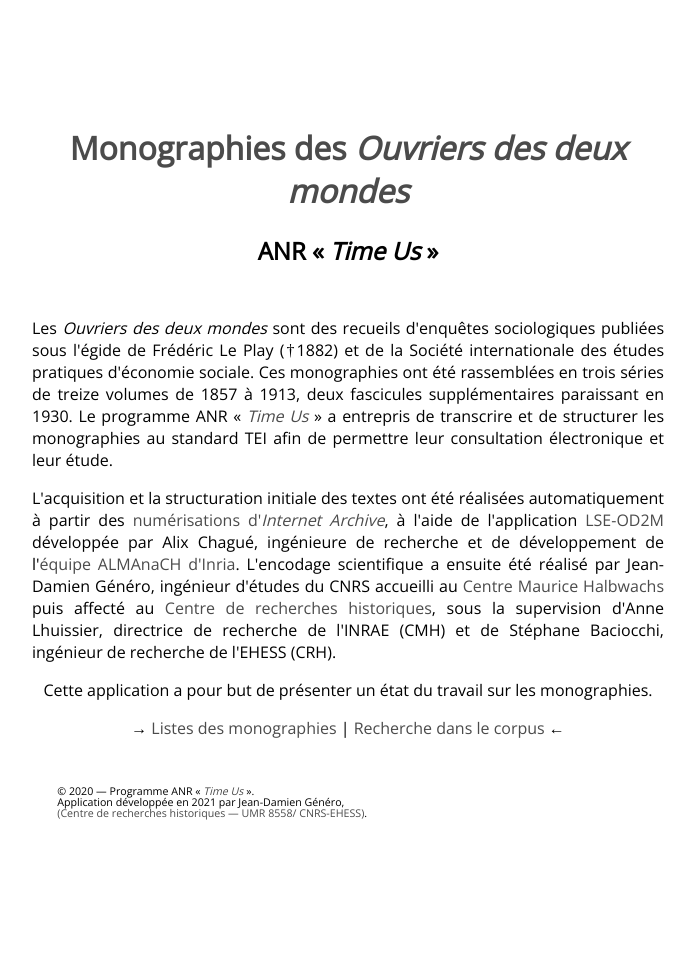
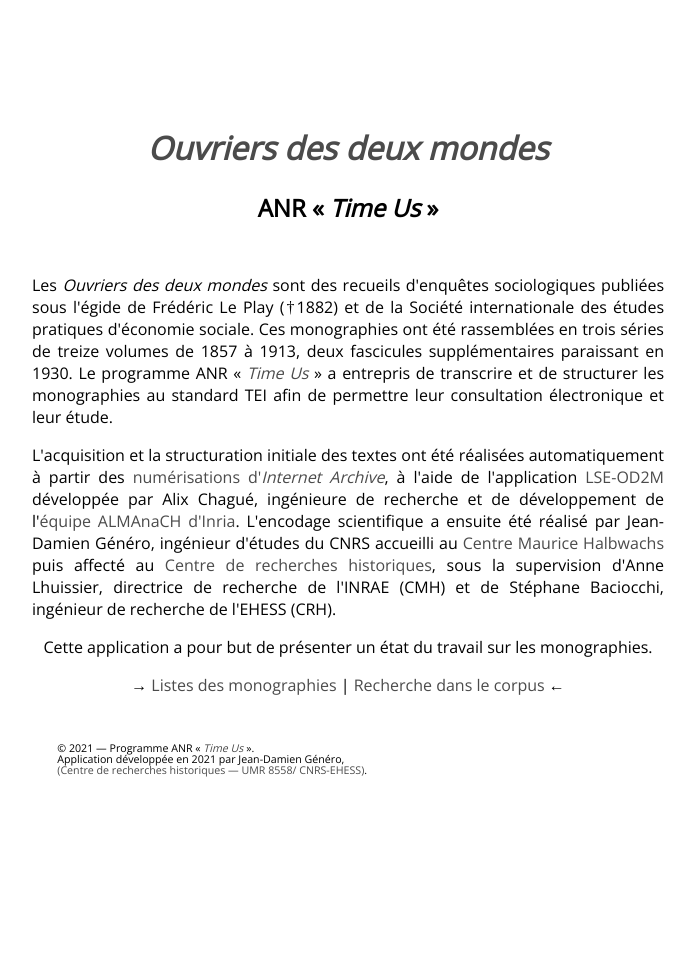
Before and after one commit to jeandamien-genero/app-ouvriers-deux-mondes, a Flask app: page / in a window 1280 px wide. Shown: the whole page, without its empty margins (292-987 px from the left). After the commit the page ends 777 px from the top, so only its background shows below. Run offline with Flask 2, Linux system fonts and the light colour scheme; some web fonts are replaced.

Commit message:
changing copyright date + header

```diff
--- a/app/templates/conteneur.html
+++ b/app/templates/conteneur.html
@@ -24,18 +24,18 @@
 			<header>
 					<div style="text-align: center; margin-bottom: 8%;">
         				<h1>
-        	    			<a href="{{url_for('home')}}">Monographies des <i>Ouvriers des deux mondes</i></a>
+        	    			<a href="{{url_for('home')}}"><i>Ouvriers des deux mondes</i></a>
         	    		</h1>
         	    		<h2>
         	    			ANR « <i>Time Us</i> »
-        			    	</h2>
+        			    </h2>
         			</div>
 			</header>
 				{% block corps%}{%endblock%}
 			<footer>
 				<div style="padding: 4% 4% 4% 4%; font-size: 8pt; line-height: 2%;">
 					<p>
-					© 2020 — Programme ANR « <a href="http://larhra.ish-lyon.cnrs.fr/anr-time-us" style="font-style: italic;" target="_blank">Time Us</a> ».
+					© 2021 — Programme ANR « <a href="http://larhra.ish-lyon.cnrs.fr/anr-time-us" style="font-style: italic;" target="_blank">Time Us</a> ».
 					</p>
 					<p>
 						Application développée en 2021 par Jean-Damien Généro,
```
